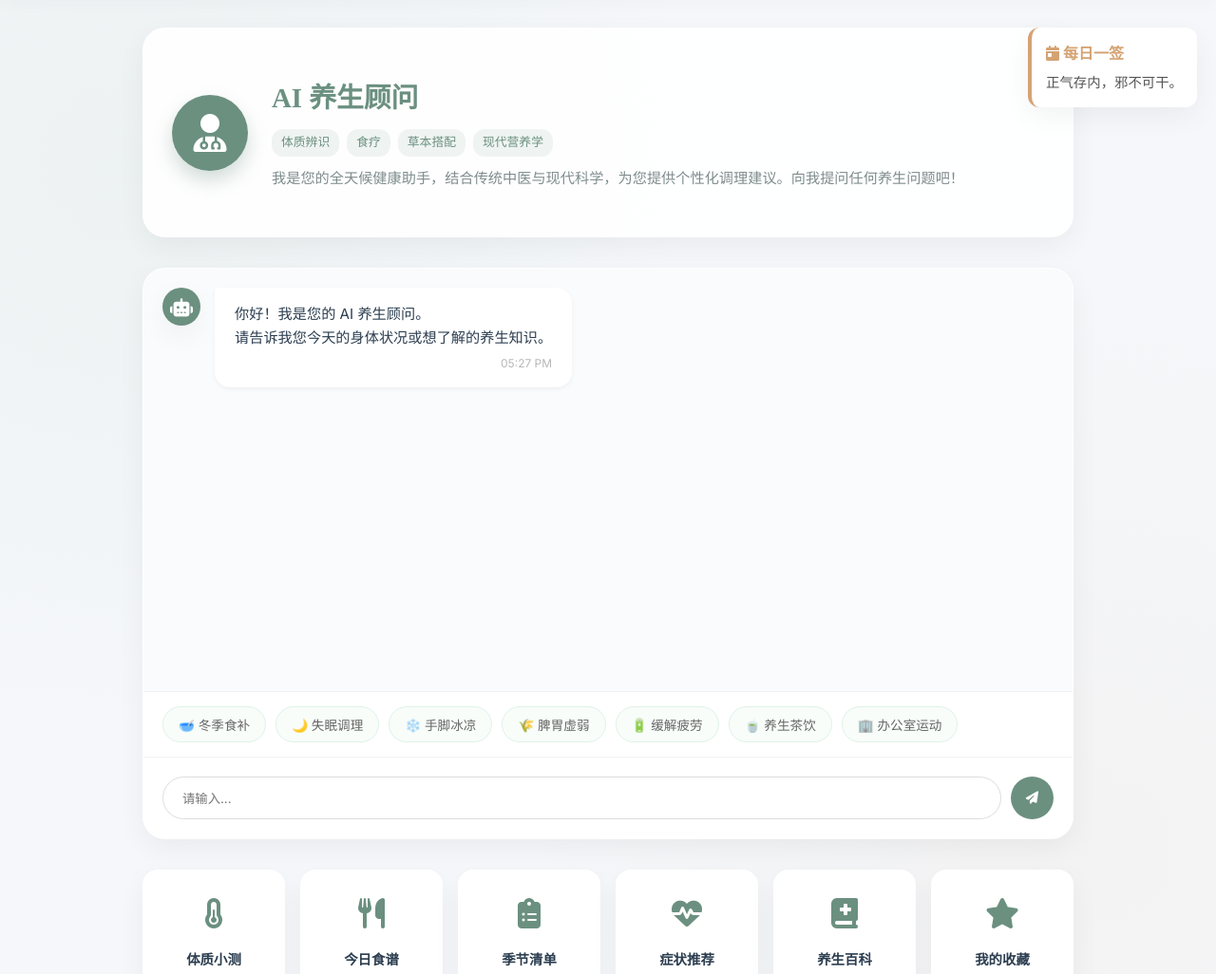
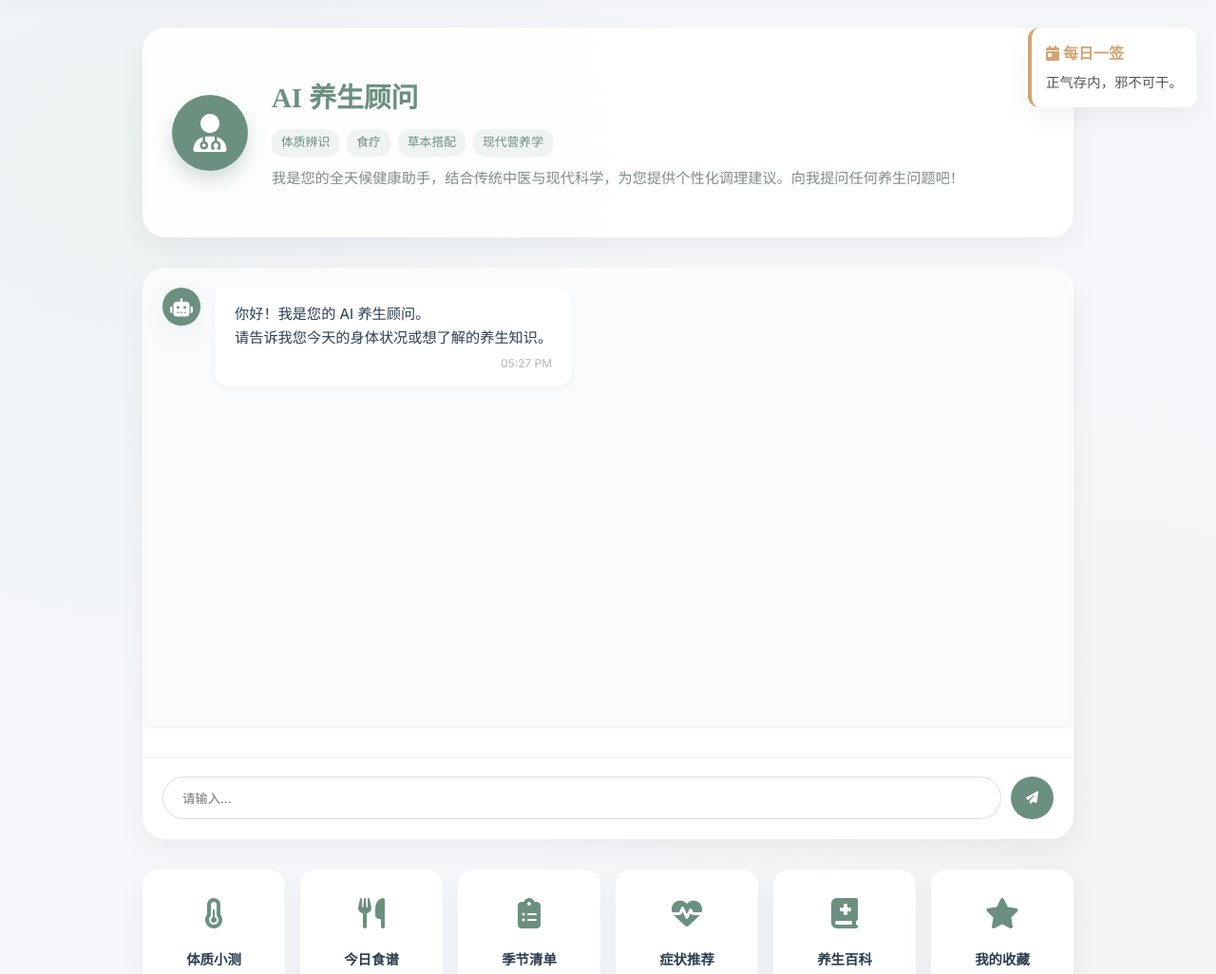
Before and after one commit to dinosaur-006/AI-Traceable-Intelligent-Breeding, a website: page advisor.html in a window 1280 px wide. Shown: the part 71-1097 px from the top of the page at 95% size. Drawn offline with nearby package versions, Linux system fonts and the light colour scheme.

Commit message:
Remove quick tag buttons from advisor page

```diff
--- a/advisor.html
+++ b/advisor.html
@@ -481,13 +481,6 @@
 
             <!-- Quick Tags -->
             <div class="quick-tags-scroll">
-                <button class="quick-tag-btn" onclick="quickAsk('我这种体质冬天该怎么吃？')">🥣 冬季食补</button>
-                <button class="quick-tag-btn" onclick="quickAsk('最近总是失眠怎么办？')">🌙 失眠调理</button>
-                <button class="quick-tag-btn" onclick="quickAsk('如何改善手脚冰凉？')">❄️ 手脚冰凉</button>
-                <button class="quick-tag-btn" onclick="quickAsk('脾胃虚弱吃什么好？')">🌾 脾胃虚弱</button>
-                <button class="quick-tag-btn" onclick="quickAsk('经常感到疲劳乏力怎么办？')">🔋 缓解疲劳</button>
-                <button class="quick-tag-btn" onclick="quickAsk('有什么适合我的养生茶？')">🍵 养生茶饮</button>
-                <button class="quick-tag-btn" onclick="quickAsk('推荐一些适合办公室的运动')">🏢 办公室运动</button>
             </div>
 
             <div class="chat-input-area">
```
